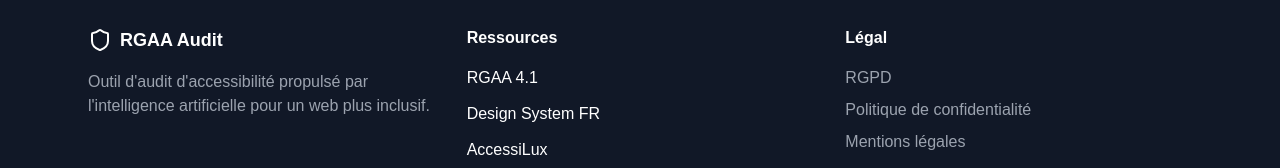
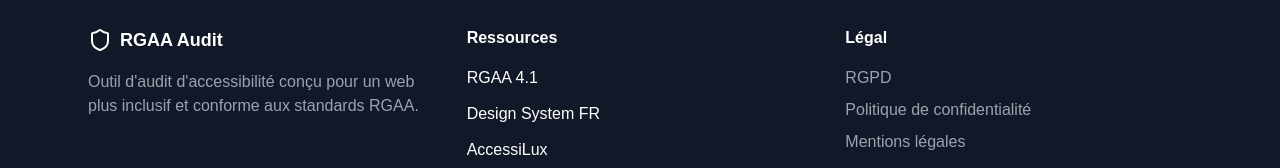
Before and after one commit to Beloic/rgaa-audit, a Next.js app: page / in a window 1280 px wide. Shown: the part 1531-1699 px from the top of the page. Built offline with nearby package versions, Linux system fonts and the light colour scheme.

Commit message:
fix: corrections des traductions manquantes et du footer - Correction du titre et description de la page d'accueil avec traduction dynamique - Suppression de la référence à l'IA dans le footer - Traduction des messages d'interface utilisateur

```diff
--- a/src/app/page.tsx
+++ b/src/app/page.tsx
@@ -91,7 +91,7 @@ export default function HomePage() {
       setAuditResult(null);
       setComparativeResult(null);
       setError(null);
-      setProgress({ step: 'idle', message: 'En attente...', progress: 0 });
+      setProgress({ step: 'idle', message: language === 'fr' ? 'En attente...' : 'Waiting...', progress: 0 });
     }
   };
 
@@ -104,7 +104,7 @@ export default function HomePage() {
       setAuditResult(null);
       setComparativeResult(null);
       setError(null);
-      setProgress({ step: 'idle', message: 'En attente...', progress: 0 });
+      setProgress({ step: 'idle', message: language === 'fr' ? 'En attente...' : 'Waiting...', progress: 0 });
     }
   };
 
@@ -202,7 +202,7 @@ export default function HomePage() {
 
     } catch (err) {
       clearInterval(progressInterval);
-      let errorMessage = err instanceof Error ? err.message : 'Une erreur est survenue';
+      let errorMessage = err instanceof Error ? err.message : (language === 'fr' ? 'Une erreur est survenue' : 'An error occurred');
 
       // Gestion spécifique de l'erreur de vérification d'email
       if (errorMessage.includes('Veuillez vérifier votre adresse email')) {
@@ -228,7 +228,7 @@ export default function HomePage() {
     setAuditResult(null);
     setComparativeResult(null);
     setError(null);
-    setProgress({ step: 'idle', message: 'En attente...', progress: 0 });
+    setProgress({ step: 'idle', message: language === 'fr' ? 'En attente...' : 'Waiting...', progress: 0 });
 
     // Scroll vers le formulaire avec focus pour l'accessibilité
     const formElement = document.getElementById('audit-form');
@@ -249,7 +249,7 @@ export default function HomePage() {
       setAuditResult(null);
       setComparativeResult(null);
       setError(null);
-      setProgress({ step: 'idle', message: 'En attente...', progress: 0 });
+      setProgress({ step: 'idle', message: language === 'fr' ? 'En attente...' : 'Waiting...', progress: 0 });
     }
   };
 
@@ -313,11 +313,16 @@ export default function HomePage() {
                 {/* Hero Content */}
                 <header className="text-center px-6 py-20 max-w-4xl mx-auto">
                   <h1 className="text-4xl md:text-6xl font-bold leading-tight mb-6">
-                    <span className="text-gray-900">Audit d'accessibilité </span>
+                    <span className="text-gray-900">
+                      {language === 'fr' ? 'Audit d\'accessibilité' : 'Accessibility Audit'}
+                    </span>
                     <span className="bg-gradient-to-r from-blue-600 to-purple-600 bg-clip-text text-transparent">RGAA</span>
                   </h1>
                   <p className="text-xl text-gray-600 max-w-3xl mx-auto mb-4">
-                    Cette version alpha utilise les moteurs les plus performants pour aider les professionnels à réaliser leurs audits. Cet outil n'a pas vocation à remplacer l'expertise humaine.
+                    {language === 'fr'
+                      ? "Cette version alpha utilise les moteurs les plus performants pour aider les professionnels à réaliser leurs audits. Cet outil n'a pas vocation à remplacer l'expertise humaine."
+                      : "This alpha version uses the most powerful engines to help professionals conduct their audits. This tool is not intended to replace human expertise."
+                    }
                   </p>
                 </header>
               </div>
--- a/src/components/Footer.tsx
+++ b/src/components/Footer.tsx
@@ -17,8 +17,8 @@ export default function Footer() {
             </div>
             <p className="text-gray-400">
               {language === 'fr'
-                ? "Outil d'audit d'accessibilité propulsé par l'intelligence artificielle pour un web plus inclusif."
-                : "AI-powered accessibility audit tool for a more inclusive web."
+                ? "Outil d'audit d'accessibilité conçu pour un web plus inclusif et conforme aux standards RGAA."
+                : "Accessibility audit tool designed for a more inclusive and RGAA-compliant web."
               }
             </p>
           </div>
```
